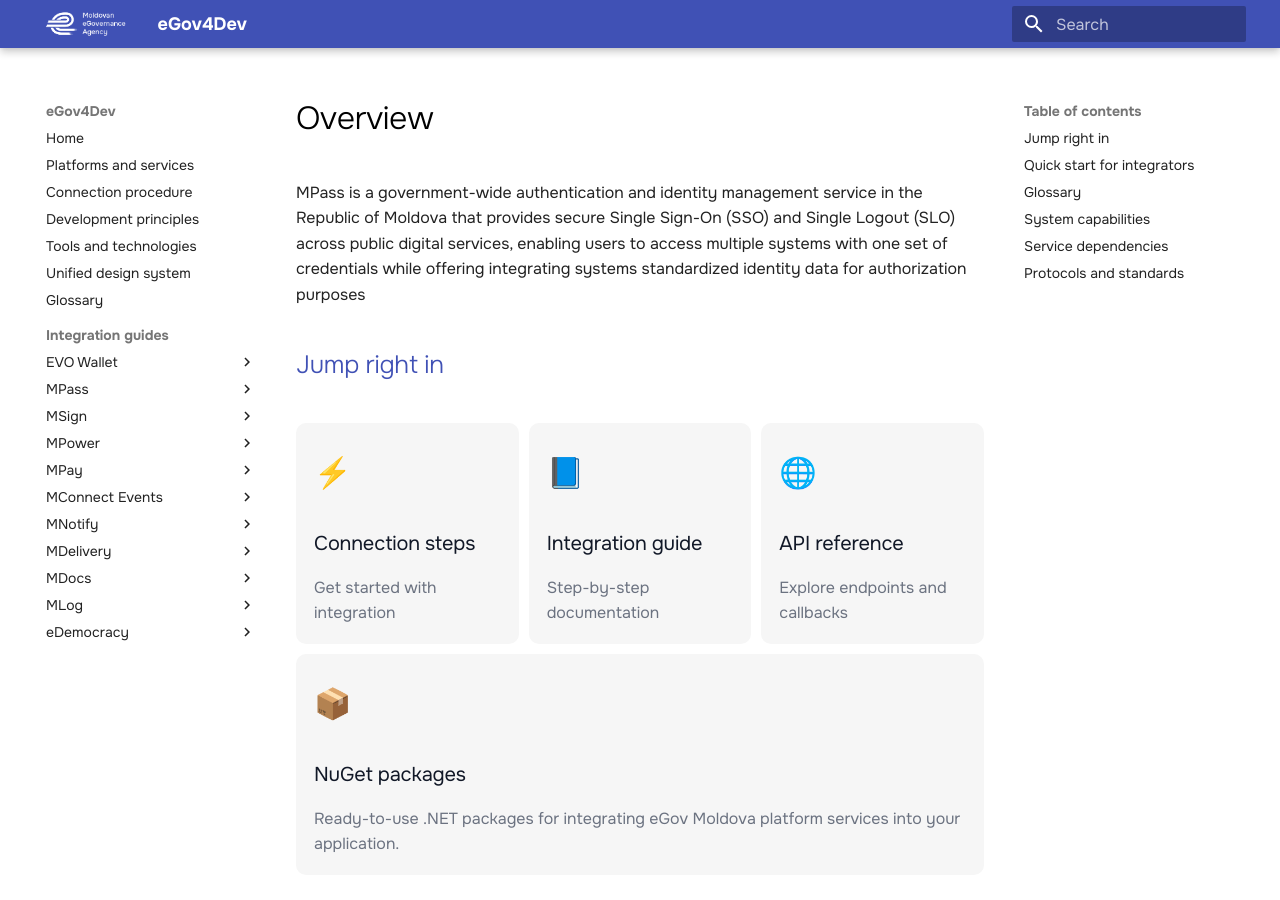
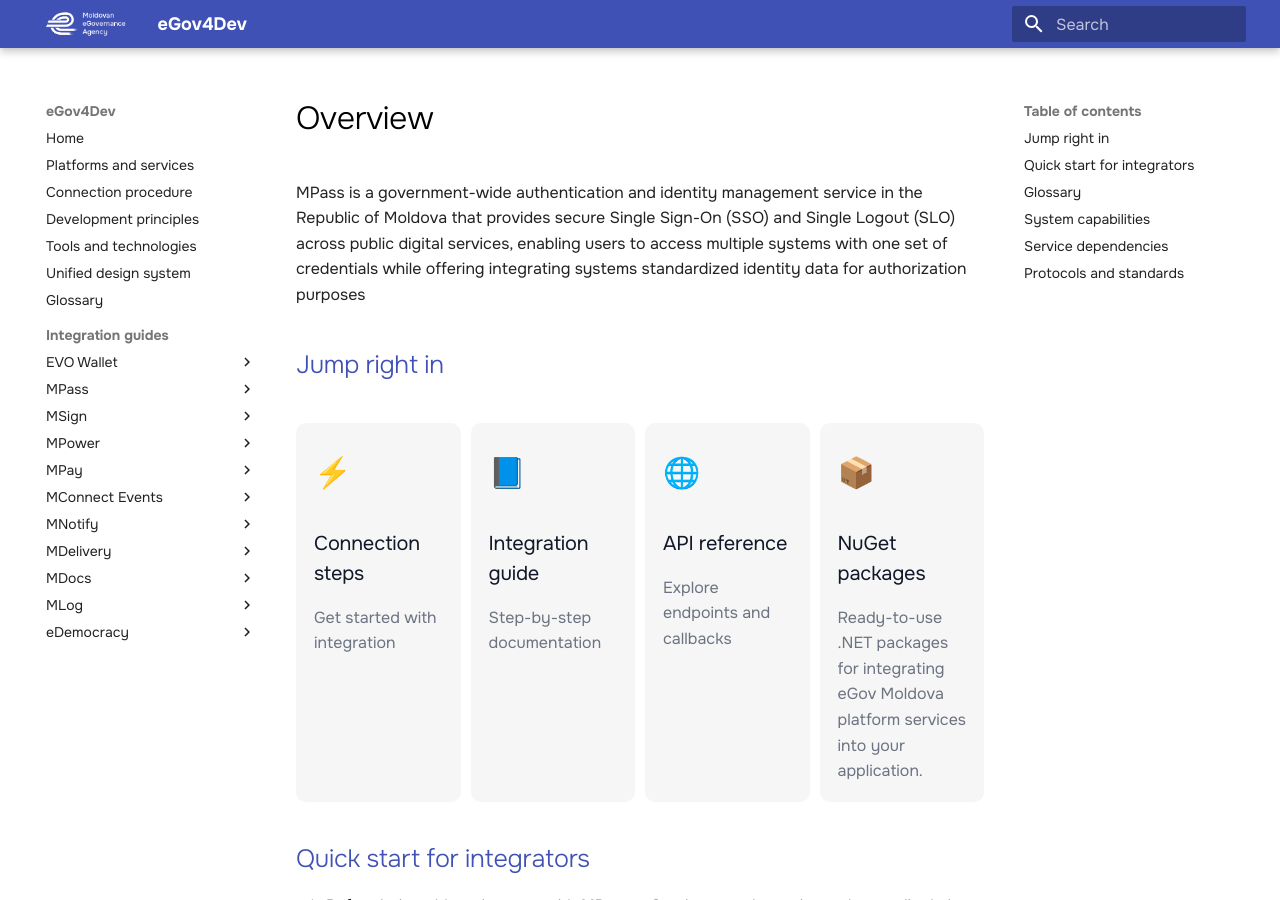
Before and after one commit to egov-moldova/egov4dev, an MkDocs documentation site: the page built from docs/guides/mpass/index.md, in a window 1280 px wide and 900 px high. Built offline with MkDocs 1.6.1 and Material for MkDocs 9.7.7, drawn with Linux system fonts in a browser that asks for light colours.

Commit message:
Remove extra div from quick links in index.md
Removed unnecessary div container from quick links section.

```diff
--- a/docs/guides/mpass/index.md
+++ b/docs/guides/mpass/index.md
@@ -21,8 +21,6 @@
       <h3 class="quick-link-title">API reference</h3>
       <p class="quick-link-description">Explore endpoints and callbacks</p>
     </a>
-  </div>
-  <div class="quick-links-container">
     <a href="https://www.nuget.org/profiles/egov-moldova" class="quick-link-card" style="width:100%">
       <div class="quick-link-icon">📦</div>
       <h3 class="quick-link-title">NuGet packages</h3>
```
